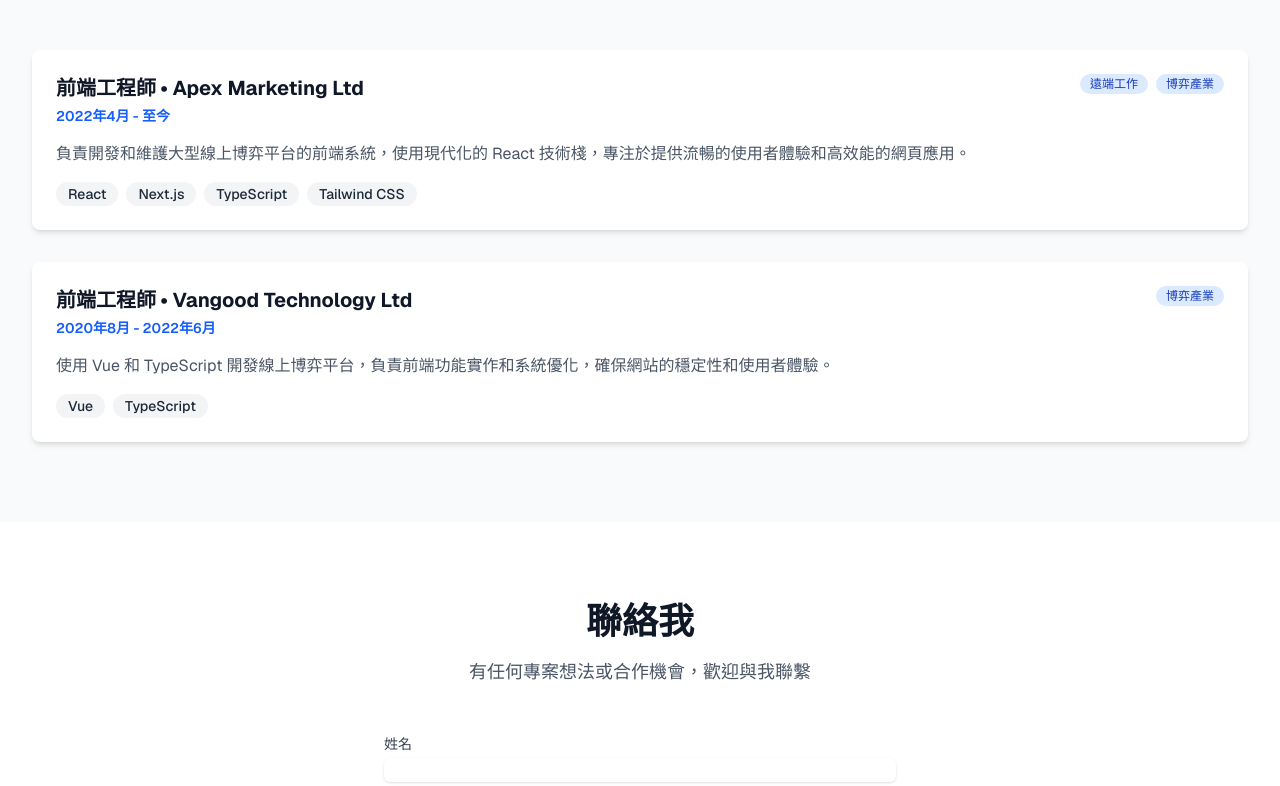
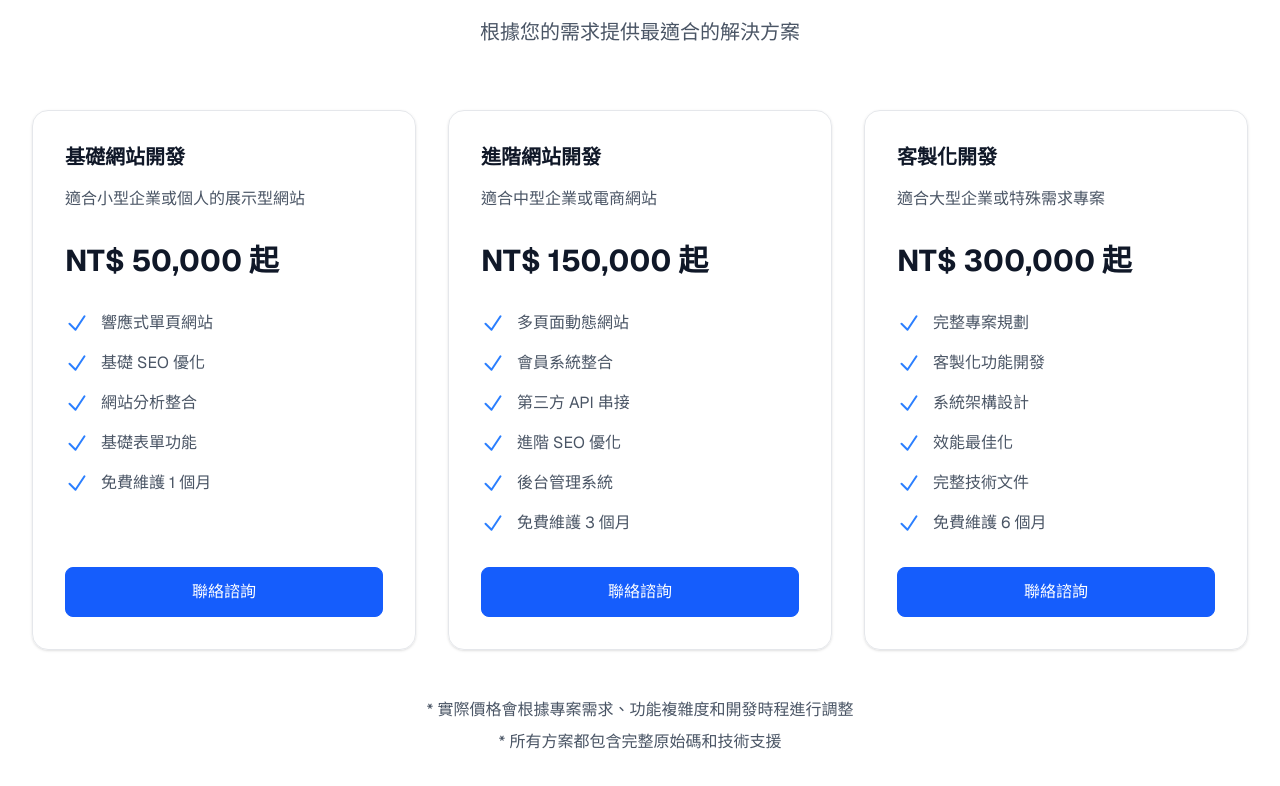
Before and after one commit to throuz/xuruisheng-freelance, a Next.js app: page / in a window 1280 px wide. Shown: the part 1454-2240 px from the top of the page. Built offline with nearby package versions, Linux system fonts and the light colour scheme.

Commit message:
add pricing

```diff
--- a/app/components/Navbar.tsx
+++ b/app/components/Navbar.tsx
@@ -17,6 +17,9 @@ export default function Navbar() {
             >
               服務項目
             </Link>
+            <Link href="#pricing" className="text-gray-600 hover:text-gray-900">
+              價格方案
+            </Link>
             <Link
               href="#experience"
               className="text-gray-600 hover:text-gray-900"
--- /dev/null
+++ b/app/components/icons/CheckIcon.tsx
@@ -0,0 +1,18 @@
+export function CheckIcon({ className = "h-6 w-6" }) {
+  return (
+    <svg
+      className={className}
+      xmlns="http://www.w3.org/2000/svg"
+      fill="none"
+      viewBox="0 0 24 24"
+      strokeWidth={2}
+      stroke="currentColor"
+    >
+      <path
+        strokeLinecap="round"
+        strokeLinejoin="round"
+        d="M4.5 12.75l6 6 9-13.5"
+      />
+    </svg>
+  );
+}
--- a/app/page.tsx
+++ b/app/page.tsx
@@ -3,6 +3,7 @@ import Hero from "./sections/Hero";
 import Services from "./sections/Services";
 import Experience from "./sections/Experience";
 import Contact from "./sections/Contact";
+import Pricing from "./sections/Pricing";
 import Footer from "./components/Footer";
 
 export default function Home() {
@@ -12,6 +13,7 @@ export default function Home() {
       <main>
         <Hero />
         <Services />
+        <Pricing />
         <Experience />
         <Contact />
       </main>
--- /dev/null
+++ b/app/sections/Pricing.tsx
@@ -0,0 +1,105 @@
+import { CheckIcon } from "../components/icons/CheckIcon";
+
+export default function Pricing() {
+  const pricingPlans = [
+    {
+      name: "基礎網站開發",
+      price: "NT$ 50,000 起",
+      features: [
+        "響應式單頁網站",
+        "基礎 SEO 優化",
+        "網站分析整合",
+        "基礎表單功能",
+        "免費維護 1 個月",
+      ],
+      description: "適合小型企業或個人的展示型網站",
+    },
+    {
+      name: "進階網站開發",
+      price: "NT$ 150,000 起",
+      features: [
+        "多頁面動態網站",
+        "會員系統整合",
+        "第三方 API 串接",
+        "進階 SEO 優化",
+        "後台管理系統",
+        "免費維護 3 個月",
+      ],
+      description: "適合中型企業或電商網站",
+    },
+    {
+      name: "客製化開發",
+      price: "NT$ 300,000 起",
+      features: [
+        "完整專案規劃",
+        "客製化功能開發",
+        "系統架構設計",
+        "效能最佳化",
+        "完整技術文件",
+        "免費維護 6 個月",
+      ],
+      description: "適合大型企業或特殊需求專案",
+    },
+  ];
+
+  return (
+    <section id="pricing" className="py-20 bg-white">
+      <div className="max-w-7xl mx-auto px-4 sm:px-6 lg:px-8">
+        <div className="text-center">
+          <h2 className="text-3xl font-extrabold text-gray-900 sm:text-4xl">
+            服務方案
+          </h2>
+          <p className="mt-4 text-xl text-gray-600">
+            根據您的需求提供最適合的解決方案
+          </p>
+        </div>
+
+        <div className="mt-16 grid gap-8 lg:grid-cols-3">
+          {pricingPlans.map((plan) => (
+            <div
+              key={plan.name}
+              className="relative flex flex-col rounded-2xl border border-gray-200 p-8 shadow-sm hover:shadow-lg transition-shadow duration-300"
+            >
+              <div className="flex-1">
+                <h3 className="text-xl font-semibold text-gray-900">
+                  {plan.name}
+                </h3>
+                <p className="mt-4 text-gray-600">{plan.description}</p>
+                <p className="mt-8 text-3xl font-bold text-gray-900">
+                  {plan.price}
+                </p>
+                <ul className="mt-8 space-y-4">
+                  {plan.features.map((feature) => (
+                    <li key={feature} className="flex items-start">
+                      <div className="flex-shrink-0">
+                        <CheckIcon className="h-6 w-6 text-blue-500" />
+                      </div>
+                      <p className="ml-3 text-gray-600">{feature}</p>
+                    </li>
+                  ))}
+                </ul>
+              </div>
+              <div className="mt-8">
+                <a
+                  href="#contact"
+                  className="block w-full rounded-lg border border-blue-600 bg-blue-600 px-6 py-3 text-center text-base font-medium text-white hover:bg-blue-700 hover:border-blue-700"
+                >
+                  聯絡諮詢
+                </a>
+              </div>
+            </div>
+          ))}
+        </div>
+
+        <div className="mt-12 text-center">
+          <p className="text-base text-gray-600">
+            * 實際價格會根據專案需求、功能複雜度和開發時程進行調整
+          </p>
+          <p className="mt-2 text-base text-gray-600">
+            * 所有方案都包含完整原始碼和技術支援
+          </p>
+        </div>
+      </div>
+    </section>
+  );
+}
```
